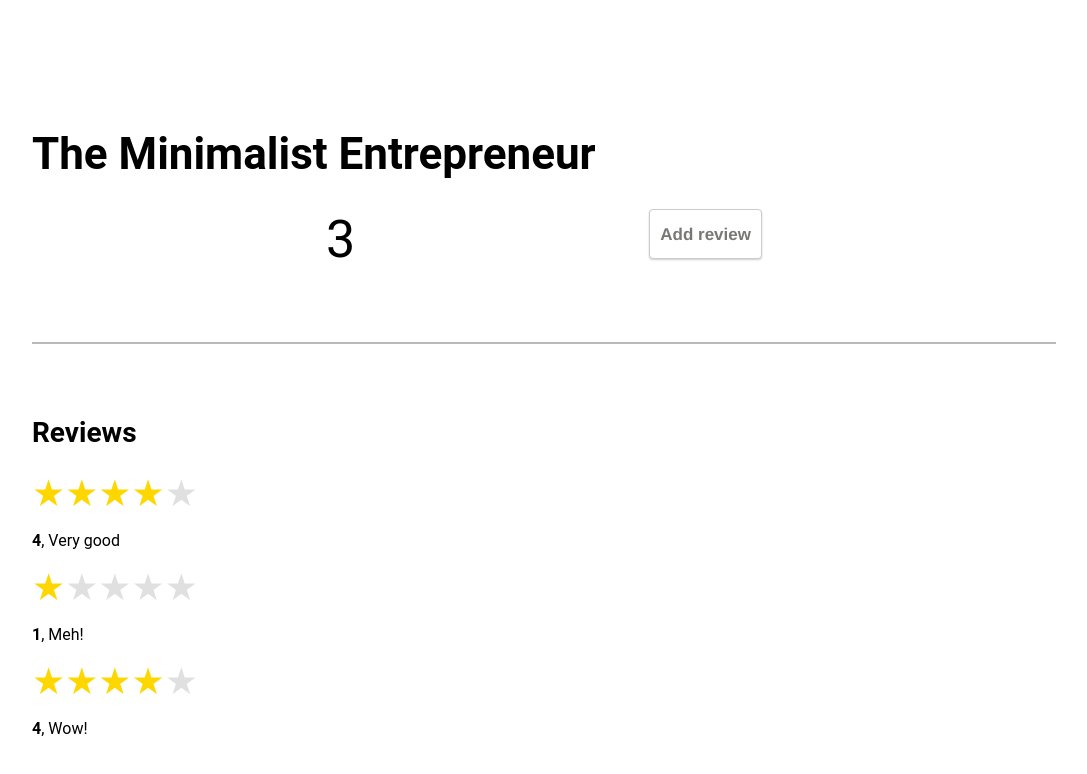
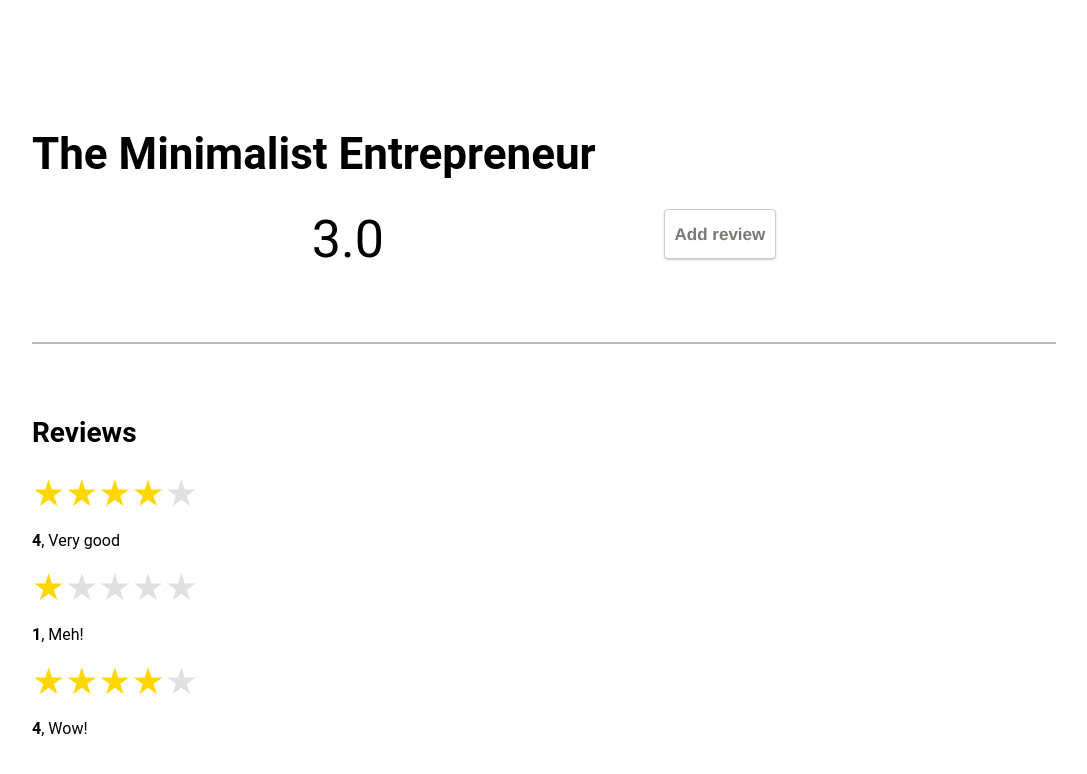
Before and after one commit to itsKarad/Simple-Ratings-App, a React (Create React App) app: page / in a window 1280 px wide. Shown: the top 774 px of the page, without its empty margins (96-1183 px from the left). Built offline with nearby package versions, Linux system fonts and the light colour scheme.

Commit message:
Avg rating now has only one decimal place

```diff
--- a/src/components/ProductReviewSection.js
+++ b/src/components/ProductReviewSection.js
@@ -35,7 +35,7 @@
             numberOfReviews += 1;
         }
         let avgRating = sumOfRating / numberOfReviews;
-        return avgRating;
+        return avgRating.toFixed(1);
     };
     const [showReviewForm, setShowReviewForm] = useState(false);
     const toggleReviewFormHandler = () => {
@@ -43,7 +43,7 @@
         setShowReviewForm(!previousVal);
     };
     const submitFormHandler = (review) => {
-        console.log(review);
+        //console.log(review);
         const previousProduct = product;
         previousProduct.reviews.push(review);
         setProduct(previousProduct);
```
